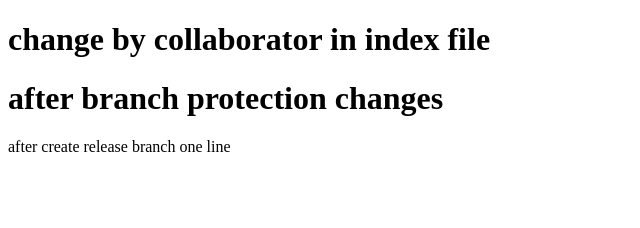
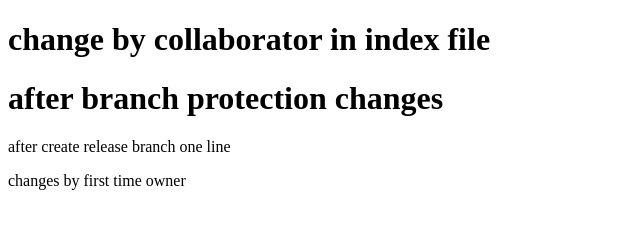
Before and after one commit to shiva5775/project3, a plain HTML site: page index.html in a window 1280 px wide. Shown: the whole page, without its empty margins (0-640 px from the left). Drawn offline with Linux system fonts and the light colour scheme.

Commit message:
Update index.html

```diff
--- a/index.html
+++ b/index.html
@@ -9,6 +9,7 @@
     <h1>change by collaborator in index file</h1>
     <h1>after branch protection changes</h1>
     <p>after create release branch one line</p>
+    <p>changes by first time owner</p>
 
 </body>
 </html>
```
